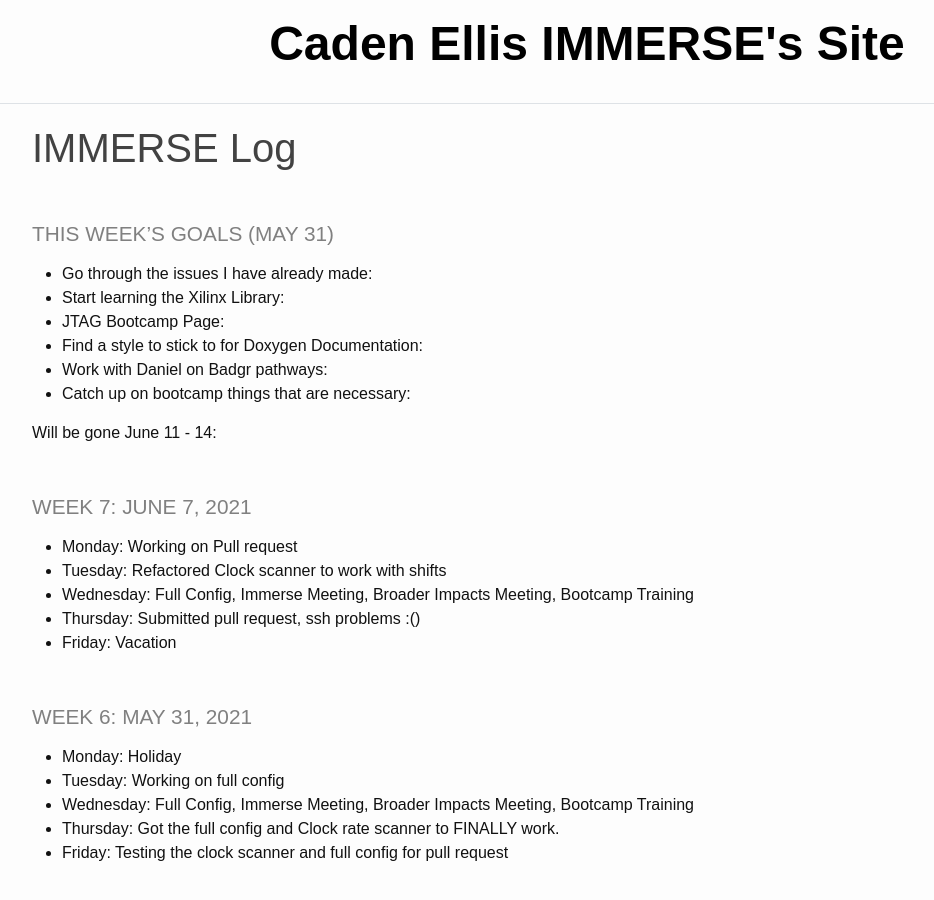
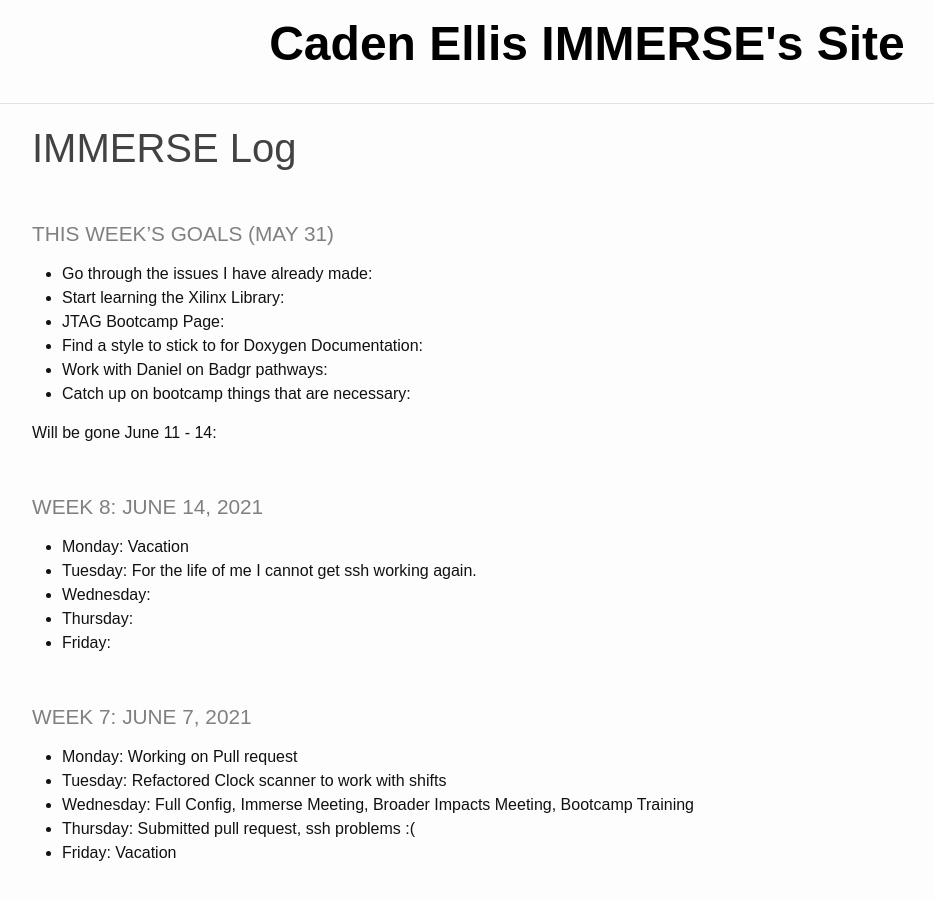
Before and after one commit to Caden-Ellis77/ImmerseSite, a Jekyll site: the page built from _pages/log.md, in a window 1280 px wide and 900 px high. Shown: the whole window, without its empty margins (53-987 px from the left). Built offline with Jekyll 4.4.1, drawn with Linux system fonts in a browser that asks for light colours.

Commit message:
Updating for June 15

```diff
--- a/_pages/log.md
+++ b/_pages/log.md
@@ -13,12 +13,20 @@ title: IMMERSE Log
 
 **Will be gone June 11 - 14**:
 
+### Week 8: June 14, 2021
+
+* **Monday**: Vacation
+* **Tuesday**: For the life of me I cannot get ssh working again.
+* **Wednesday**:
+* **Thursday**:
+* **Friday**:
+
 ### Week 7: June 7, 2021
 
 * **Monday**: Working on Pull request
 * **Tuesday**: Refactored Clock scanner to work with shifts
 * **Wednesday**: Full Config, Immerse Meeting, Broader Impacts Meeting, Bootcamp Training
-* **Thursday**: Submitted pull request, ssh problems :()
+* **Thursday**: Submitted pull request, ssh problems :(
 * **Friday**: Vacation
 
 ### Week 6: May 31, 2021
```
